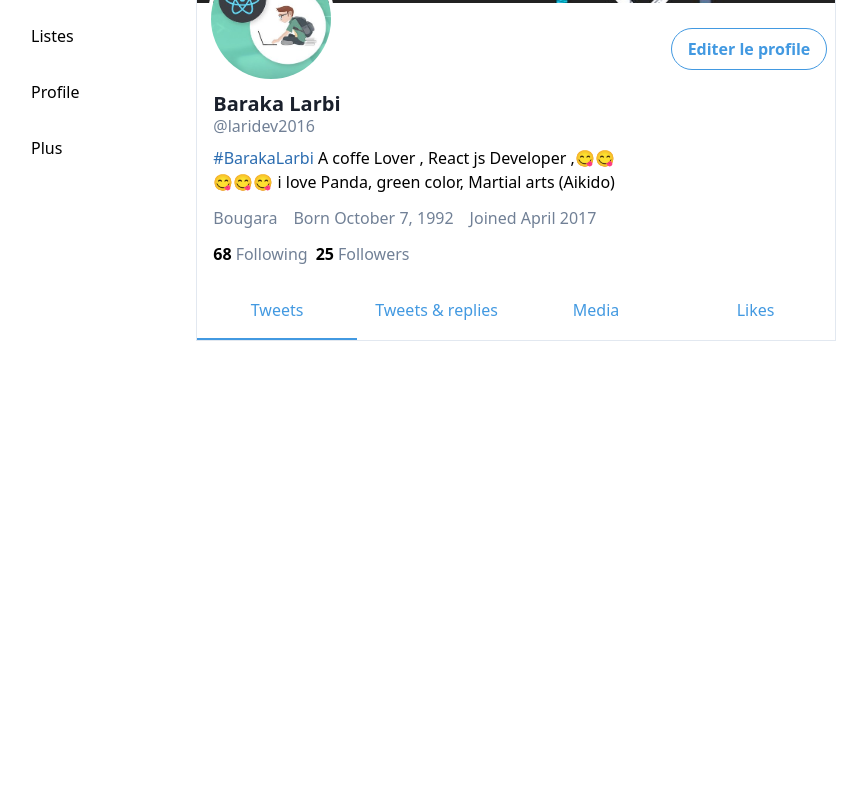
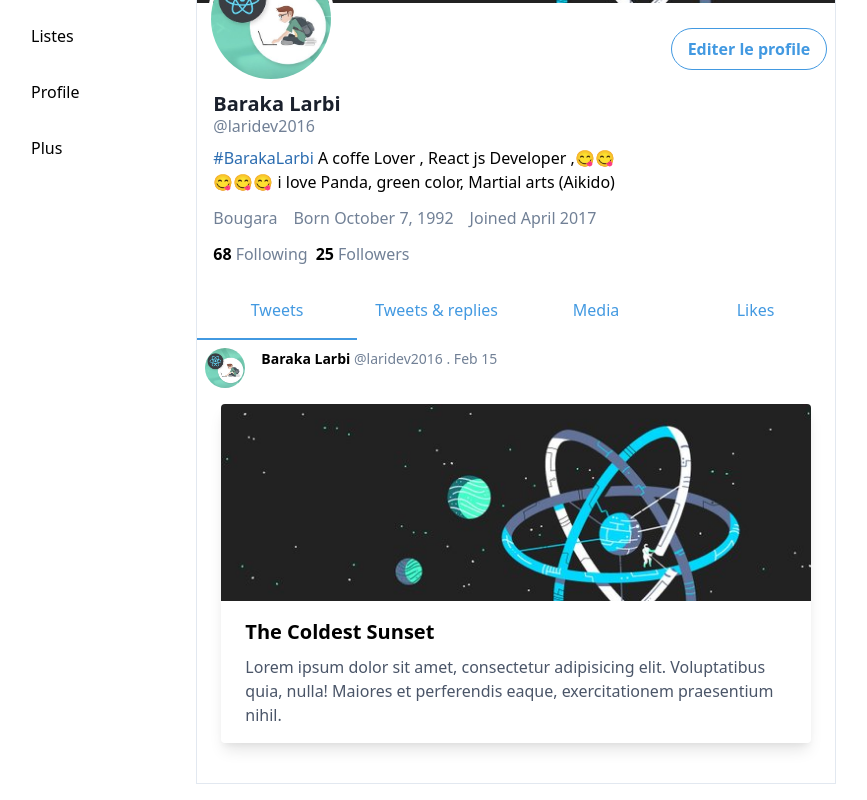
Before and after one commit to larbibaraka/react-twitter, a React (Create React App) app: page / in a window 1280 px wide. Shown: the part 272-1072 px from the top of the page, without its empty margins (17-884 px from the left). Before the commit the page ends 800 px from the top, so only its background shows below. Built offline with nearby package versions, Linux system fonts and the light colour scheme.

Commit message:
adding cards

```diff
--- a/src/components/MidSection.jsx
+++ b/src/components/MidSection.jsx
@@ -55,16 +55,62 @@ export default function MidSection() {
           </p>
         </div>
         <div className="mt-3 w-8/12 ">
-            <a className="font-sans text-gray-600 mr-2 hover:underline " href="/"><span className="font-bold mr-1 text-black">68</span>Following</a>
-            <a className="font-sans text-gray-600  hover:underline " href="/"><span className="font-bold mr-1 text-black">25</span>Followers</a>
+          <a className="font-sans text-gray-600 mr-2 hover:underline " href="/">
+            <span className="font-bold mr-1 text-black">68</span>Following
+          </a>
+          <a className="font-sans text-gray-600  hover:underline " href="/">
+            <span className="font-bold mr-1 text-black">25</span>Followers
+          </a>
         </div>
       </div>
       <ul className="navigation flex ">
-        <li className="cursor-pointer w-full hover:bg-blue-200 border-b-2 border-blue-500 p-4 text-center text-blue-500"><a href="/">Tweets</a></li>
-        <li className="cursor-pointer w-full hover:bg-blue-200  p-4 text-center text-blue-500"><a href="/">Tweets & replies</a></li>
-        <li className="cursor-pointer w-full hover:bg-blue-200  p-4 text-center text-blue-500"><a href="/">Media</a></li>
-        <li className="cursor-pointer w-full hover:bg-blue-200  p-4 text-center text-blue-500"><a href="/">Likes</a></li>
+        <li className="cursor-pointer w-full hover:bg-blue-200 border-b-2 border-blue-500 p-4 text-center text-blue-500">
+          <a href="/">Tweets</a>
+        </li>
+        <li className="cursor-pointer w-full hover:bg-blue-200  p-4 text-center text-blue-500">
+          <a href="/">Tweets & replies</a>
+        </li>
+        <li className="cursor-pointer w-full hover:bg-blue-200  p-4 text-center text-blue-500">
+          <a href="/">Media</a>
+        </li>
+        <li className="cursor-pointer w-full hover:bg-blue-200  p-4 text-center text-blue-500">
+          <a href="/">Likes</a>
+        </li>
       </ul>
+      <div className="flex p-2">
+        <img
+          className="w-10 h-10 rounded-full mr-4"
+          src={userprofile}
+          alt="Baraka Larbi"
+        />
+        <div className="text-sm">
+          <a className="text-black font-bold hover:underline" href="/">
+            Baraka Larbi{" "}
+          </a>
+          <span className="text-gray-600">
+            @laridev2016 .{" "}
+            <span className="hover:underline cursor-pointer ">Feb 15</span>
+          </span>
+        </div>
+      </div>
+      <div className="card flex mx-auto w-full p-6 pt-2 mb-4">
+        <div className=" rounded overflow-hidden shadow-lg ">
+          <img
+            className="w-full"
+            src={baseimage}
+            alt="Sunset in the mountains"
+          />
+          <div className="px-6 py-4">
+            <div className="font-bold text-xl mb-2">The Coldest Sunset</div>
+            <p className="text-gray-700 text-base">
+              Lorem ipsum dolor sit amet, consectetur adipisicing elit.
+              Voluptatibus quia, nulla! Maiores et perferendis eaque,
+              exercitationem praesentium nihil.
+            </p>
+          </div>
+
+        </div>
+      </div>
     </div>
   );
 }
```
